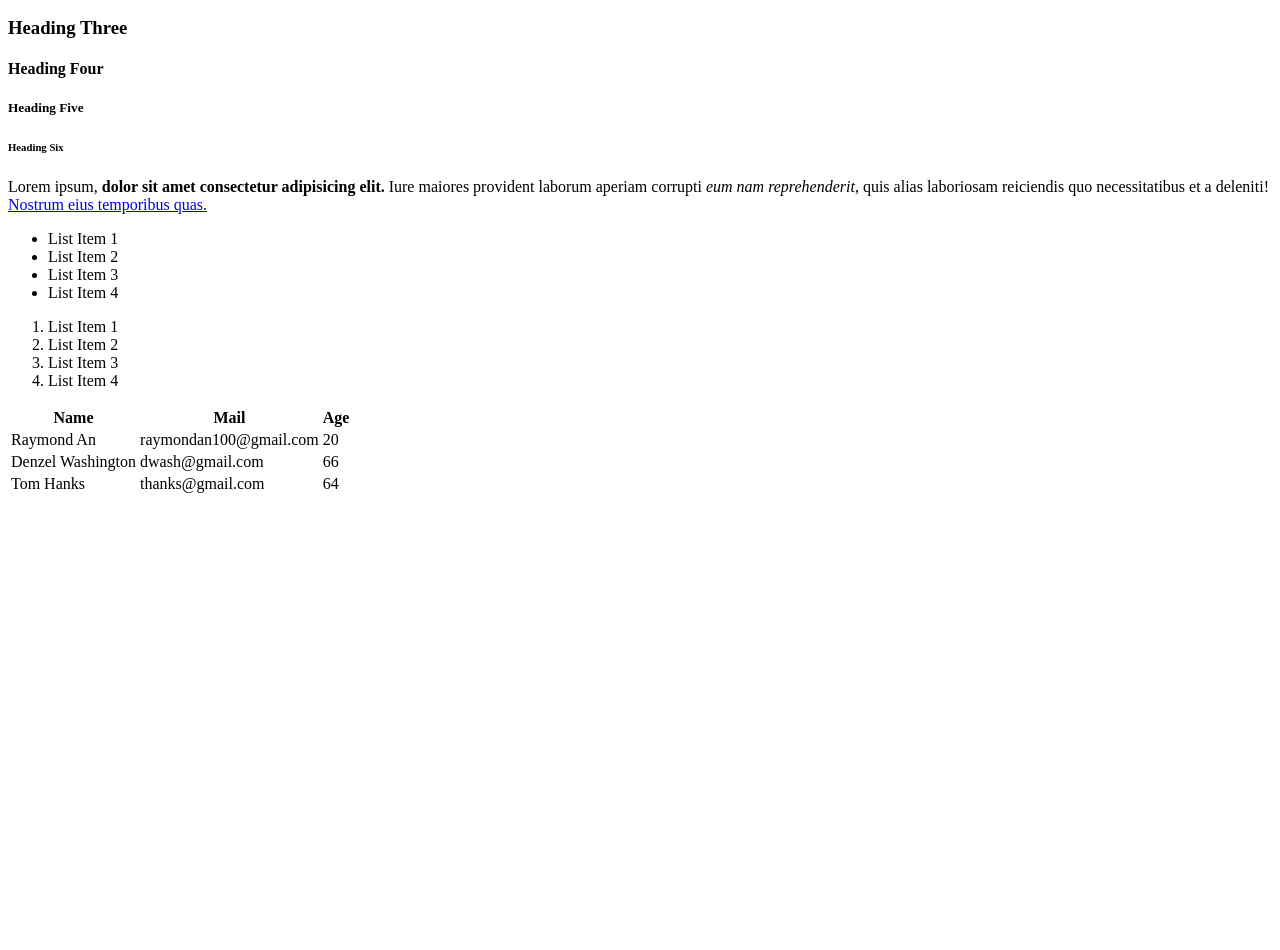
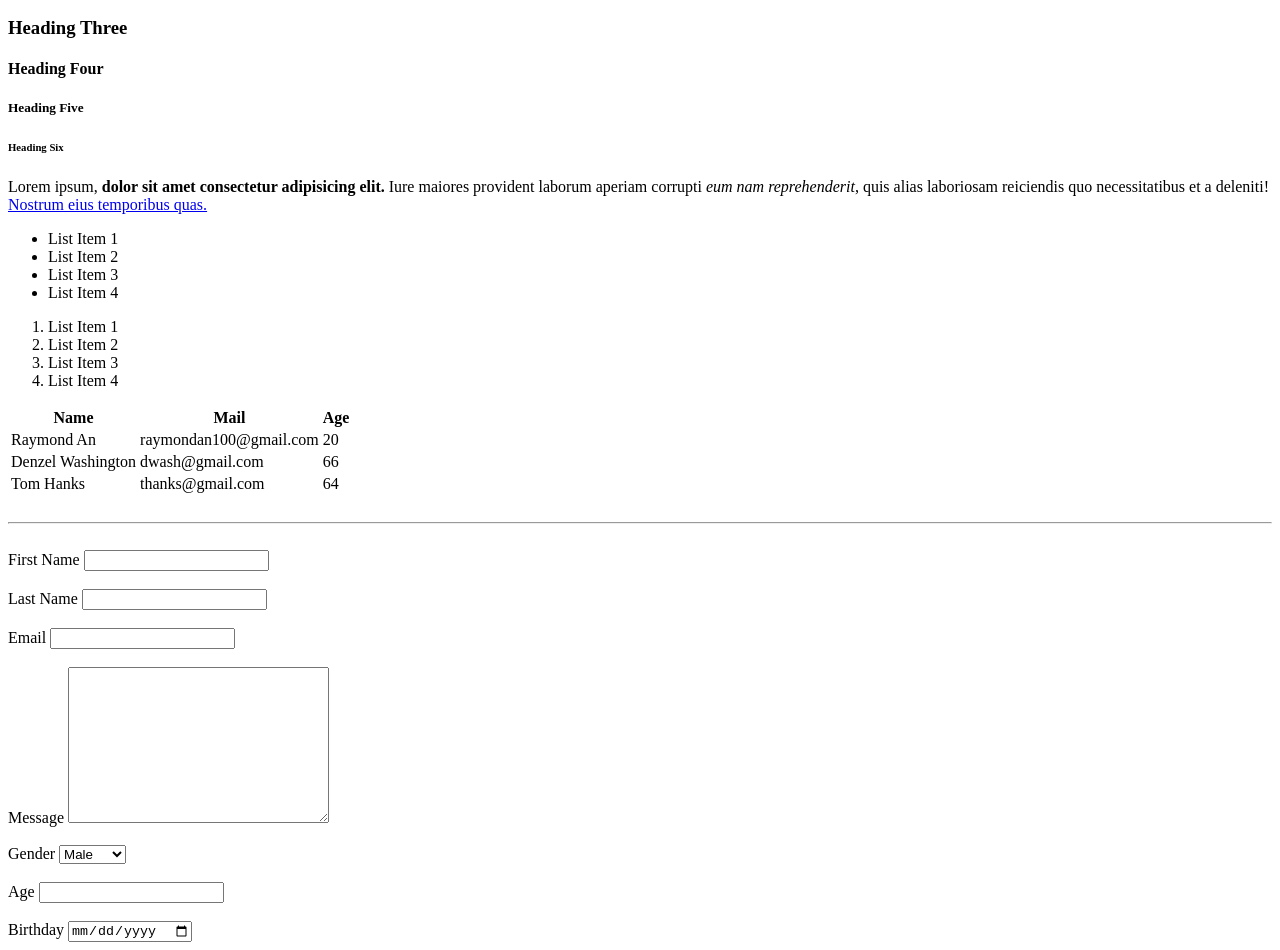
Before and after one commit to raymanan11/FrontEnd-Tutorials, a plain HTML site: page index.html in a window 1280 px wide. Shown: the part 110-1060 px from the top of the page. Before the commit the page ends 800 px from the top, so only its background shows below. Drawn offline with Linux system fonts and the light colour scheme.

Commit message:
Introduction of Forms

```diff
--- a/index.html
+++ b/index.html
@@ -83,5 +83,62 @@
                 </tr>
             </tbody>
         </table>
+
+        <br>
+        <hr>
+        <br>
+
+        <!-- Form -->
+        <!-- w/ HTML only get the looks of a form,
+            need something like PHP for functionality.
+
+            Action attribute is used to send the information to a page.
+            So if it's a login, the information can be sent sign the person up.
+            Method attribute (POST) to add data to database for example.
+
+            name attribute is similar to action where we grab the value of it and
+            send to PHP file for example
+        -->
+        <form action="">
+
+            <div>
+                <label for="">First Name</label>
+                <input type="text" name="first-name">
+            </div>
+            <br>
+            <div>
+                <label for="">Last Name</label>
+                <input type="text" name="last-name">
+            </div>
+            <br>
+            <div>
+                <label for="">Email</label>
+                <input type="email" name="email">
+            </div>
+            <br>
+            <div>
+                <label for="">Message</label>
+                <textarea name="message" id="" cols="30" rows="10"></textarea>
+            </div>
+            <br>
+            <div>
+                <label for="">Gender</label>
+                <select name="gender" id="">
+                    <option value="male">Male</option>
+                    <option value="female">Female</option>
+                    <option value="other">other</option>
+                </select>
+            </div>
+            <br>
+            <div>
+                <label for="">Age</label>
+                <input type="number">
+            </div>
+            <br>
+            <div>
+                <label for="">Birthday</label>
+                <input type="date">
+            </div>
+        </form>
     </body>
 </html>
```
